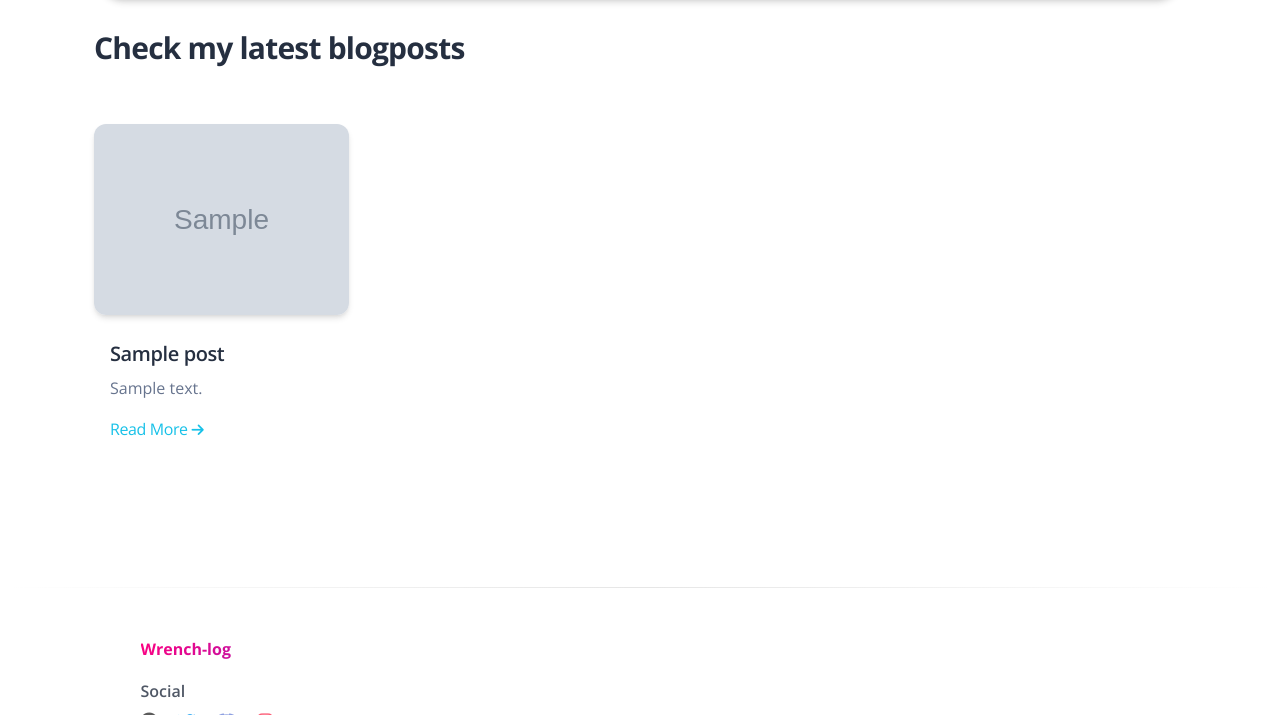
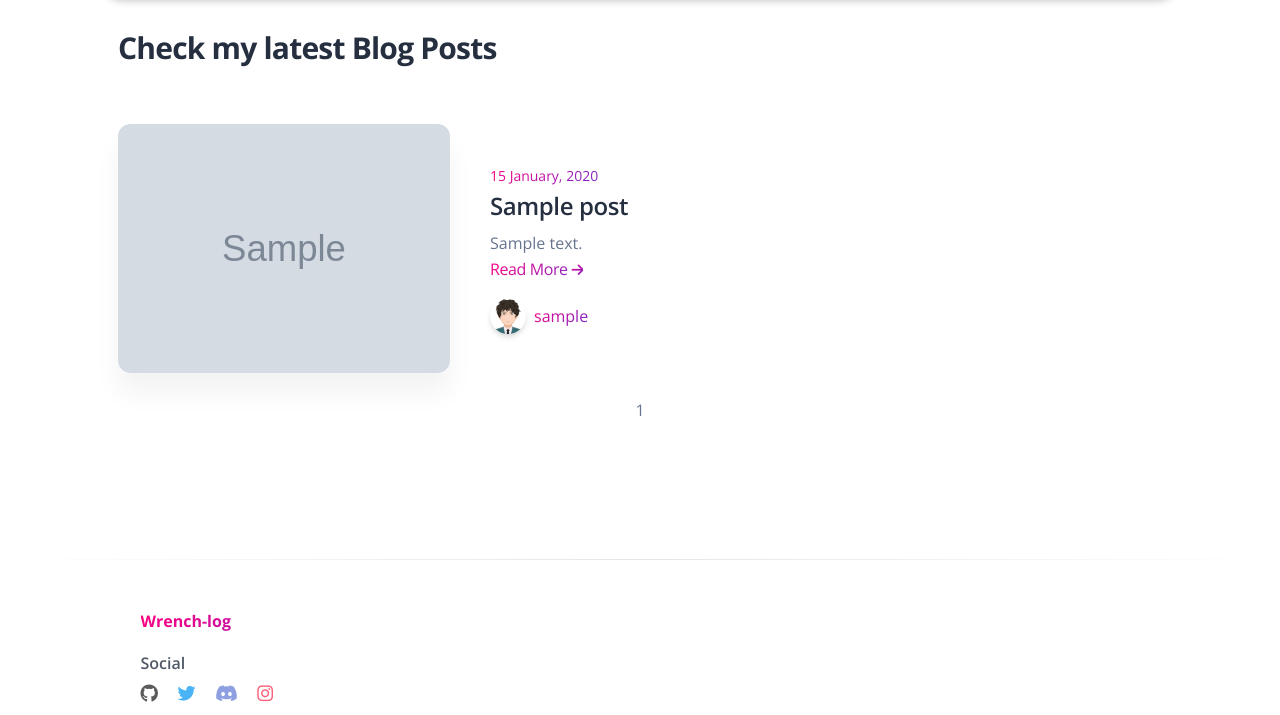
Before and after one commit to wrench1815/blog, a Django app: page /blogs/ in a window 1280 px wide. Shown: the part 77-792 px from the top of the page. Run offline with Django 3.2, Linux system fonts and the light colour scheme; tables that the repository leaves empty hold one stand-in row (values such as "Sample post"); grey boxes marked "Sample" are stand-in pictures; some libraries are stand-ins or nearby versions.

Commit message:
Fix Blog List Page Add Blog Detail system(single Post)

```diff
--- a/blogs/urls.py
+++ b/blogs/urls.py
@@ -1,6 +1,9 @@
 from django.urls import path
-from .views import BlogPostsListView
+from .views import BlogPostsListView, BlogPostsDetailView
 
 urlpatterns = [
     path('', BlogPostsListView.as_view(), name='blogs'),
+    path('<slug:slug>-<int:pk>/',
+         BlogPostsDetailView.as_view(),
+         name='blogs-post-detail')
 ]
--- a/blogs/views.py
+++ b/blogs/views.py
@@ -1,11 +1,20 @@
+from django.db import models
 from django.shortcuts import render
-from django.views.generic import ListView
+from django.views.generic import ListView, DetailView
 from .models import Post
 
-# Create your views here.
 
-
+# Lists all Blog Posts from the DB Post
 class BlogPostsListView(ListView):
     model = Post
     template_name = "blogs/blogs_home.html"
     context_object_name = 'posts'
+    ordering = ['-date_posted']  # Order Posts by Date Posted
+    paginate_by = 4  # Paginate by 12 Posts per Page
+
+
+# opens a Detailed Page of the Data for the Blog Post
+class BlogPostsDetailView(DetailView):
+    model = Post
+    template_name = 'blogs/blogs_detail.html'
+    context_object_name = 'post'
--- a/mainpages/static/css/stylesheet.css
+++ b/mainpages/static/css/stylesheet.css
@@ -198,3 +198,19 @@
 .ig-text-color {
   color: #fb3958 !important;
 }
+
+/* [1] The container */
+.img-hover-zoom {
+  /* height: 300px; [1.1] Set it as per your need */
+  overflow: hidden; /* [1.2] Hide the overflowing of child elements */
+}
+
+/* [2] Transition property for smooth transformation of images */
+.img-hover-zoom img {
+  transition: transform 0.8s ease;
+}
+
+/* [3] Finally, transforming the image when container gets hovered */
+.img-hover-zoom:hover img {
+  transform: scale(1.2);
+}
--- a/templates/blogs/blogs_home.html
+++ b/templates/blogs/blogs_home.html
@@ -7,40 +7,126 @@
 <section class="pt-5">
   <div class="container" style="margin-top: 3.5rem">
     <div class="row">
-      <div class="col-lg-6">
-        <h3 class="mb-5">Check my latest blogposts</h3>
+      <div class="col">
+        <h3 class="mb-2 mx-4">Check my latest Blog Posts</h3>
       </div>
     </div>
+
+    {% for post in posts %}
+    <div class="container">
       <div class="row">
-      {% for post in posts %}
-
-      <div class="col-lg-3 col-sm-6">
-        <div class="card card-plain card-blog my-2">
-          <div class="card-image border-radius-lg position-relative">
-            <a href="javascript:;">
+        <div class="col-12">
+          <section class="">
+            <div class="card card-plain card-blog mt-5">
+              <div class="row">
+                <div class="col-lg-4 col-md-4">
+                  <div class="card-image position-relative border-radiu">
+                    <div class="shadow-blur img-hover-zoom border-radius-lg">
+                      <a href="{% url 'blogs-post-detail' post.slug post.id %}">
                         <img
-                class="w-100 border-radius-lg move-on-hover shadow"
+                          class="img-fluid border-radius-lg"
                           src="{{ post.featured_image.url }}"
-              />
-            </a>
+                          alt="post Featured Image"
+                      /></a>
                     </div>
-          <div class="card-body px-3">
-            <h5>
-              <a href="javascript:;" class="text-dark font-weight-bold"
+                  </div>
+                </div>
+                <div class="col-lg-7 col-md-7 my-sm-auto mt-3 ms-sm-3">
+                  <span class="text-gradient text-primary text-sm"
+                    >{{ post.date_posted|date:"j F, Y" }}</span
+                  >
+                  <h4>
+                    <a
+                      href="{% url 'blogs-post-detail' post.slug post.id %}"
+                      class="text-dark"
                       >{{ post.title }}</a
                     >
-            </h5>
-            <p>{{ post.excerpt }}</p>
-            <a href="javascript:;" class="text-info icon-move-right"
+                  </h4>
+                  <p>
+                    {{ post.excerpt }}
+                    <br />
+                    <a
+                      href="{% url 'blogs-post-detail' post.slug post.id %}"
+                      class="text-gradient text-primary icon-move-right"
                       >Read More
-              <i class="fas fa-arrow-right text-sm"></i>
+                      <i
+                        class="
+                          fas
+                          fa-arrow-right
+                          text-sm text-gradient text-primary
+                        "
+                      ></i>
                     </a>
+                  </p>
+                  <div class="author">
+                    <img
+                      src="{% static 'images/wrench-avatar.png' %}"
+                      alt="team-4"
+                      class="avatar avatar-sm shadow me-2 rounded-circle"
+                    />
+                    <p class="my-auto">
+                      <span class="text-gradient text-primary"
+                        >{{ post.author }}</span
+                      >
+                    </p>
+                  </div>
+                </div>
+              </div>
+            </div>
+          </section>
         </div>
       </div>
     </div>
     {% endfor %}
   </div>
-  </div>
 </section>
 
+<div class="pt-3 d-flex justify-content-center">
+  {% if page_obj.has_previous %}
+  <div
+    class="btn btn-outline-primary btn-floating shadow-3"
+    style="margin-left: 2px; margin-right: 2px"
+    data-ripple-color="primary"
+  >
+    <a class="text-primary" href="?page=1"
+      ><i class="fas fa-angle-double-left"></i
+    ></a>
+  </div>
+  <div
+    class="btn btn-outline-primary btn-floating shadow-3"
+    style="margin-left: 2px; margin-right: 2px"
+    data-ripple-color="primary"
+  >
+    <a class="text-primary" href="?page={{ page_obj.previous_page_number }}"
+      ><i class="fas fa-angle-left"></i
+    ></a>
+  </div>
+  {% endif %}
+
+  <div class="p-2" aria-current="page">
+    <p class="">{{ page_obj.number }}</p>
+  </div>
+
+  {% if page_obj.has_next %}
+  <div
+    class="btn btn-outline-primary btn-floating shadow-3"
+    style="margin-left: 2px; margin-right: 2px"
+    data-ripple-color="primary"
+  >
+    <a class="text-primary" href="?page={{ page_obj.next_page_number }}"
+      ><i class="fas fa-angle-right"></i
+    ></a>
+  </div>
+  <div
+    class="btn btn-outline-primary btn-floating shadow-3"
+    style="margin-left: 2px; margin-right: 2px"
+    data-ripple-color="primary"
+  >
+    <a class="text-primary" href="?page={{ page_obj.paginator.num_pages }}"
+      ><i class="fas fa-angle-double-right"></i
+    ></a>
+  </div>
+  {% endif %}
+</div>
+
 {% endblock PAGE_CONTENT %}
```
Also changed, not shown: templates/blogs/blogs_detail.html (added, +116 -0 lines). Lines whose indentation alone changed are shown as unchanged.
